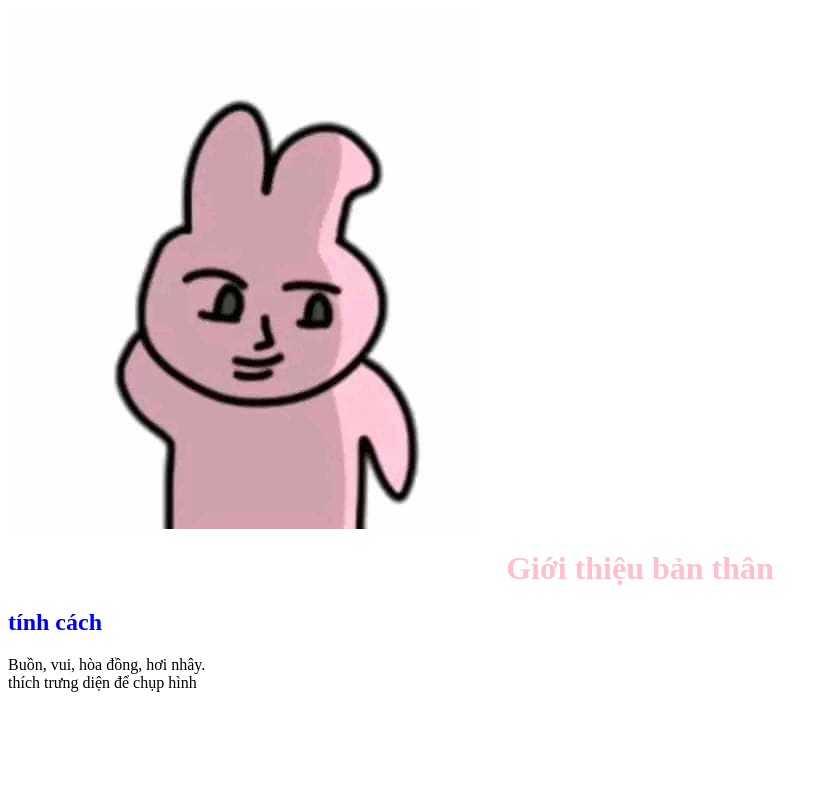
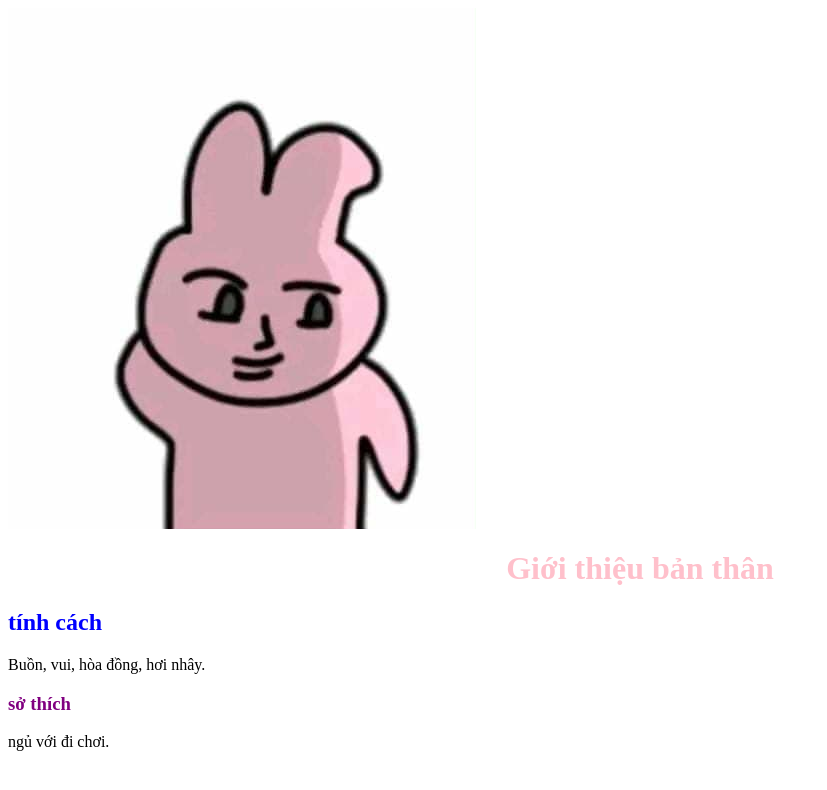
Before and after one commit to yenthudang4-rgb/Pupu, a plain HTML site: page Index.html in a window 1280 px wide. Shown: the whole page, without its empty margins (0-827 px from the left). Drawn offline with Linux system fonts and the light colour scheme.

Commit message:
Index.html

```diff
--- a/Index.html
+++ b/Index.html
@@ -9,6 +9,8 @@
     </h1>
     <h2 style="color: blue"> tính cách</h2>
     Buồn, vui, hòa đồng, hơi nhây.<br>
-    thích trưng diện để chụp hình <br>
+
+    <h3 style="color : purple"> sở thích</h3>
+    ngủ với đi chơi.<br>
   </body>
 </html>
```
